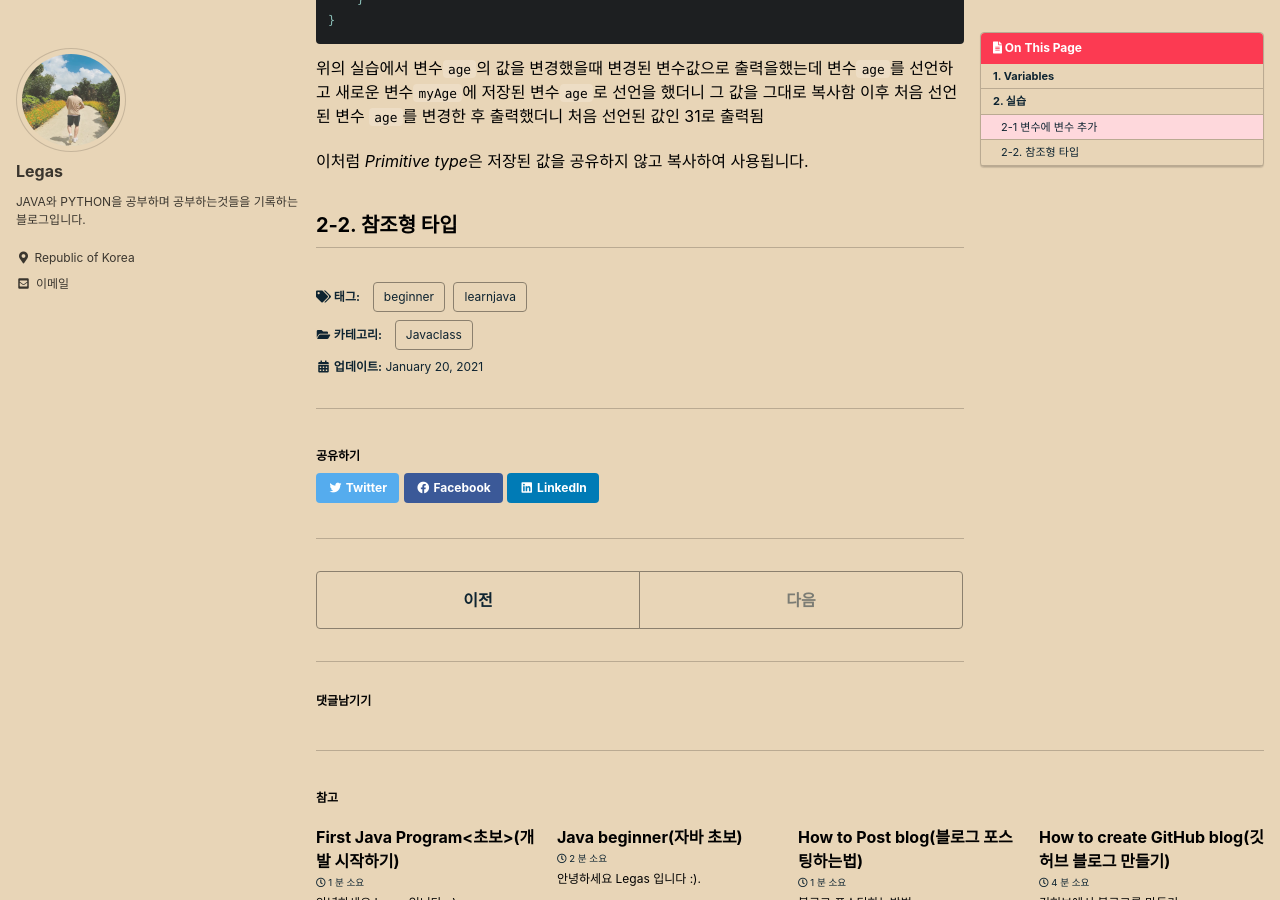
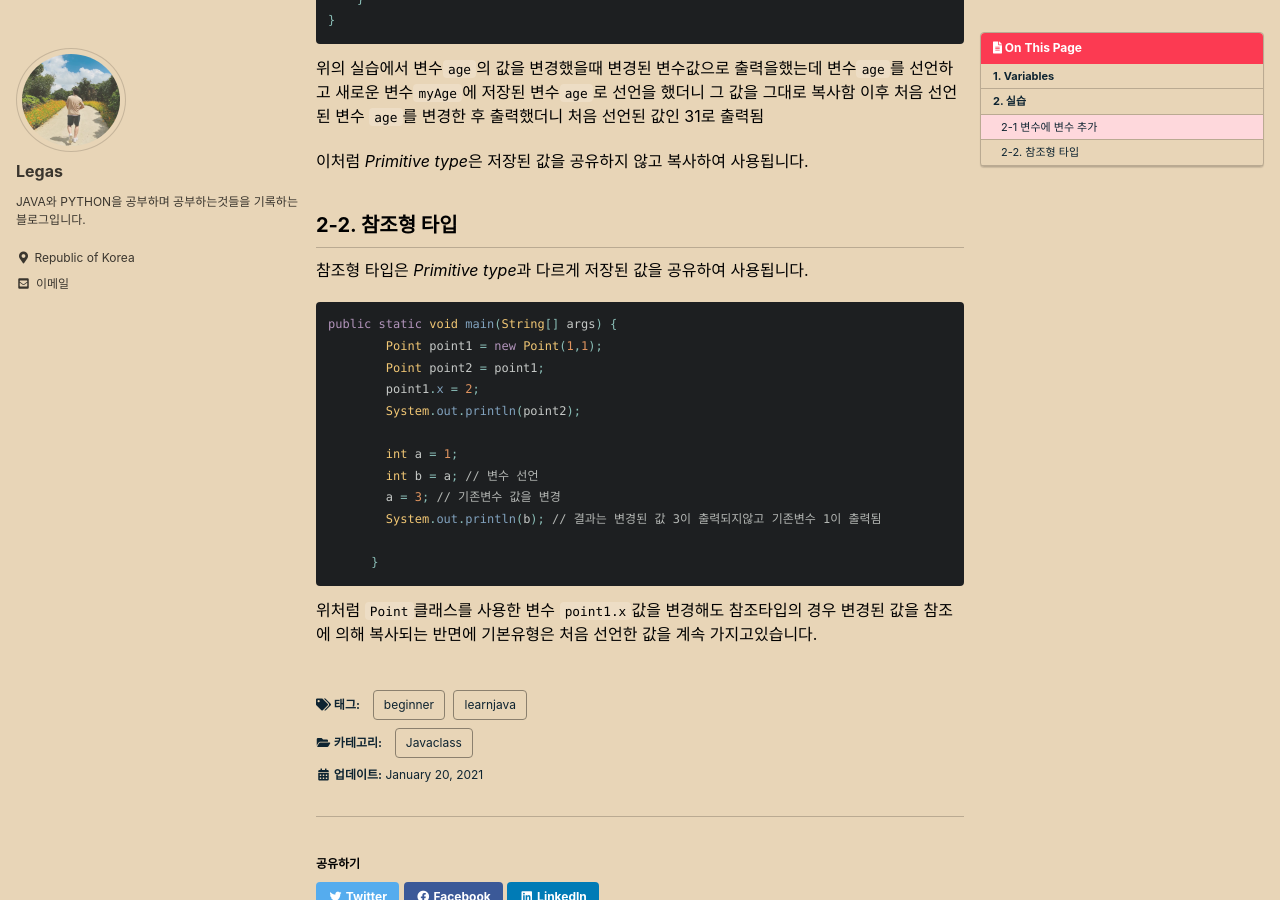
Before and after one commit to Legas-park/Legas-park.github.io, a Jekyll site: the page built from _posts/2021-01-20-Variables tutorials.md, in a window 1280 px wide and 900 px high, scrolled down 2117 px. Built offline with Jekyll 4.4.1, drawn with Linux system fonts in a browser that asks for light colours; cached includes are drawn as plain includes; comment, search, counter and statistics services are not loaded.

Commit message:
Update 2021-01-20-Variables tutorials.md

````diff
--- a/_posts/2021-01-20-Variables tutorials.md
+++ b/_posts/2021-01-20-Variables tutorials.md
@@ -86,3 +86,20 @@ public class Main {
 이처럼 *Primitive type*은 저장된 값을 공유하지 않고 복사하여 사용됩니다.
 
 ## 2-2. 참조형 타입
+참조형 타입은 *Primitive type*과 다르게 저장된 값을 공유하여 사용됩니다.
+```java
+public static void main(String[] args) {
+        Point point1 = new Point(1,1);
+        Point point2 = point1;
+        point1.x = 2;
+        System.out.println(point2);
+
+        int a = 1;
+        int b = a; // 변수 선언
+        a = 3; // 기존변수 값을 변경
+        System.out.println(b); // 결과는 변경된 값 3이 출력되지않고 기존변수 1이 출력됨
+
+      }
+```
+위처럼 `Point`클래스를 사용한 변수 `point1.x`값을 변경해도 참조타입의 경우
+변경된 값을 참조에 의해 복사되는 반면에 기본유형은 처음 선언한 값을 계속 가지고있습니다.
````
